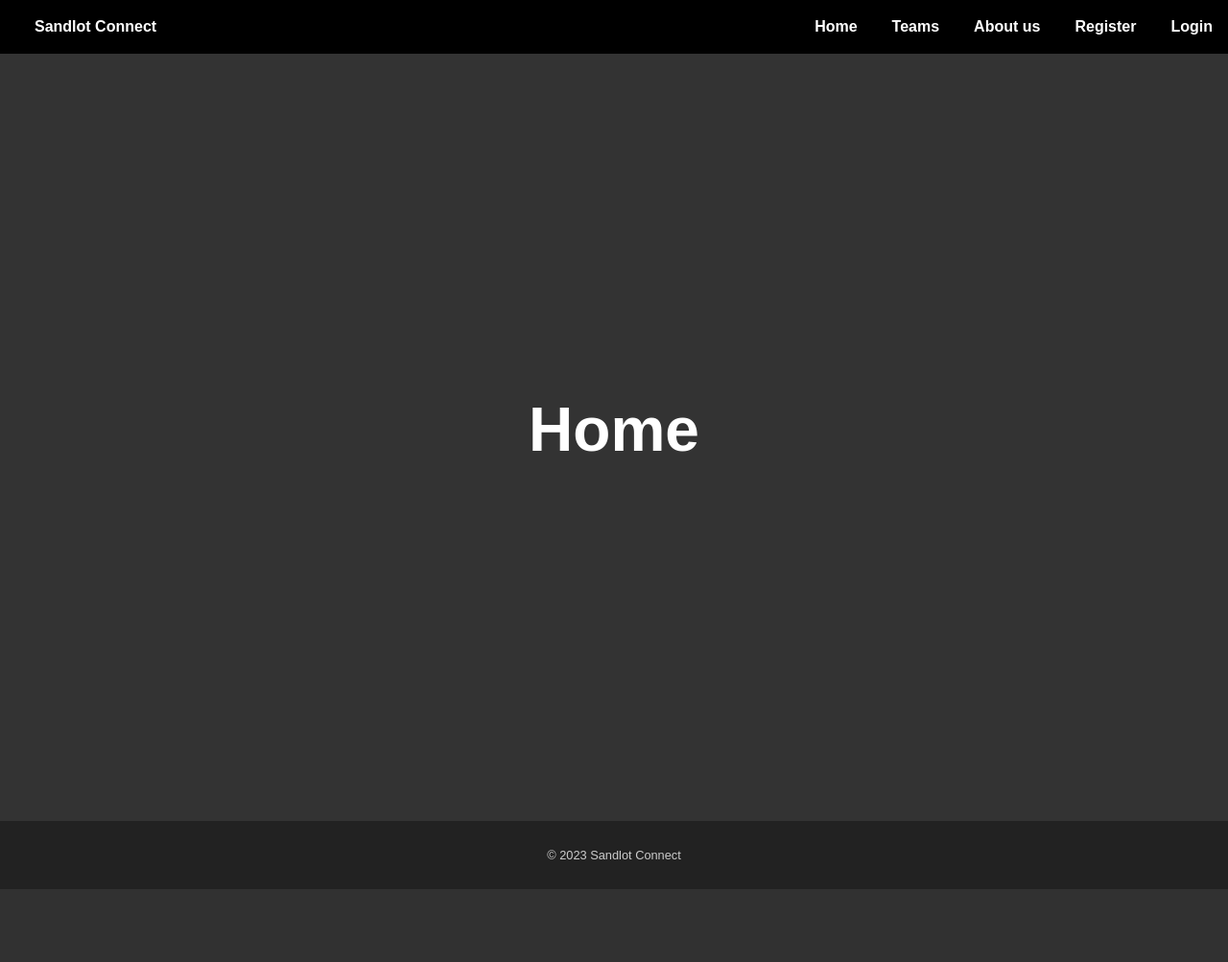
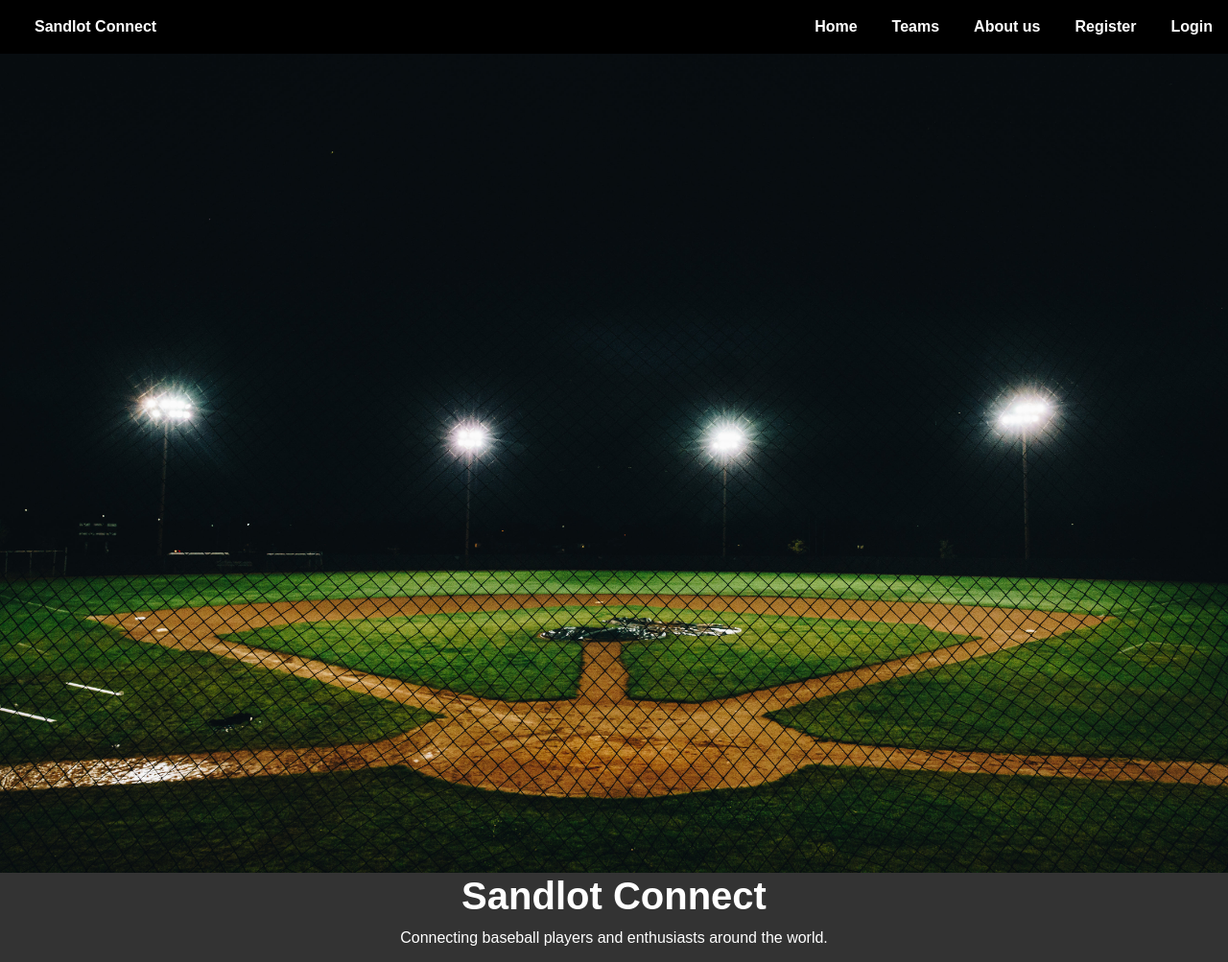
Before and after one commit to Sandlot-Connect/sandlot-connect, a Spring Boot app: page / in a window 1280 px wide. Shown: the top 1003 px of the page at 96% size. Before the commit the page ends 927 px from the top, so only its background shows below. Run offline with Spring Boot 4, Linux system fonts and the light colour scheme; some of the project's set-up classes (security, data sources, template engines, error pages and the like) are left out, and stand-ins take their place; some libraries are stand-ins or nearby versions.

Commit message:
added jumbotron

```diff
--- a/src/main/resources/templates/index.html
+++ b/src/main/resources/templates/index.html
@@ -4,11 +4,34 @@
 </head>
 <body>
 <nav th:replace="partials :: navbar"></nav>
-<div class="main-container">
-    <div class="text-container">
-        <h1>Home</h1>
+
+<div>
+    <img th:src="@{/img/baseball-diamond-lit-at-night.jpg}" alt="">
+</div>
+
+<div class="jumbotron text-center">
+    <h1>Sandlot Connect</h1>
+    <p>Connecting baseball players and enthusiasts around the world.</p>
+</div>
+
+<div class="container">
+    <div class="row">
+        <div class="col-md-8">
+            <h2>About Us</h2>
+            <p>Sandlot Connect is a revolutionary new social media platform that's designed specifically for baseball players. With Sandlot Connect, you can easily browse, join, and leave teams, making it easier than ever to connect with other baseball players in your area.
+
+                Whether you're a seasoned veteran or just starting out, Sandlot Connect makes it easy to find the right team for you. With our powerful search tools, you can quickly filter through teams based on your skill level, age group, and location. And with our intuitive interface, you can easily connect with team managers and coaches to learn more about the team and get started.
+
+                But Sandlot Connect isn't just for finding teams – it's also a great way to connect with other players in your area. With our social features, you can create and join groups, share your progress and accomplishments, and even challenge other players to friendly games.
+
+                So whether you're looking to join a new team or just connect with other baseball players in your area, Sandlot Connect is the perfect platform for you. Join today and start connecting with other players and teams in your area!</p>
+        </div>
+        <div class="col-md-4">
+            <img src="@{/img/sandlot.jpg}" alt="">
+        </div>
     </div>
 </div>
+
 <footer th:replace="partials :: footer">
     <p>&copy; 2023 My Website. All rights reserved.</p>
 </footer>
```
